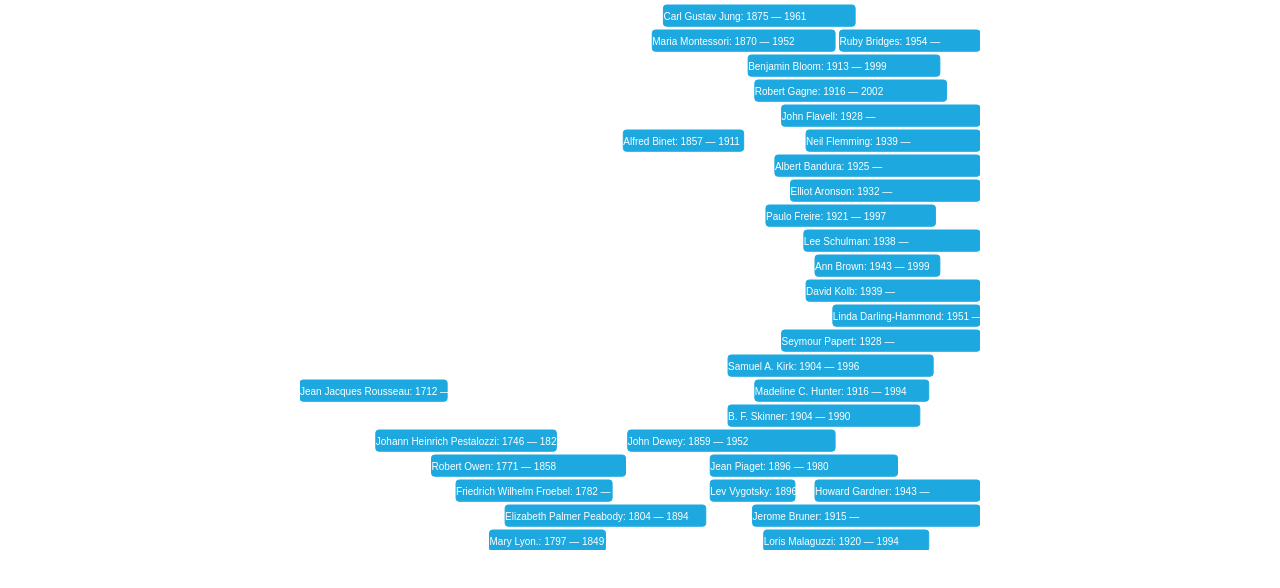
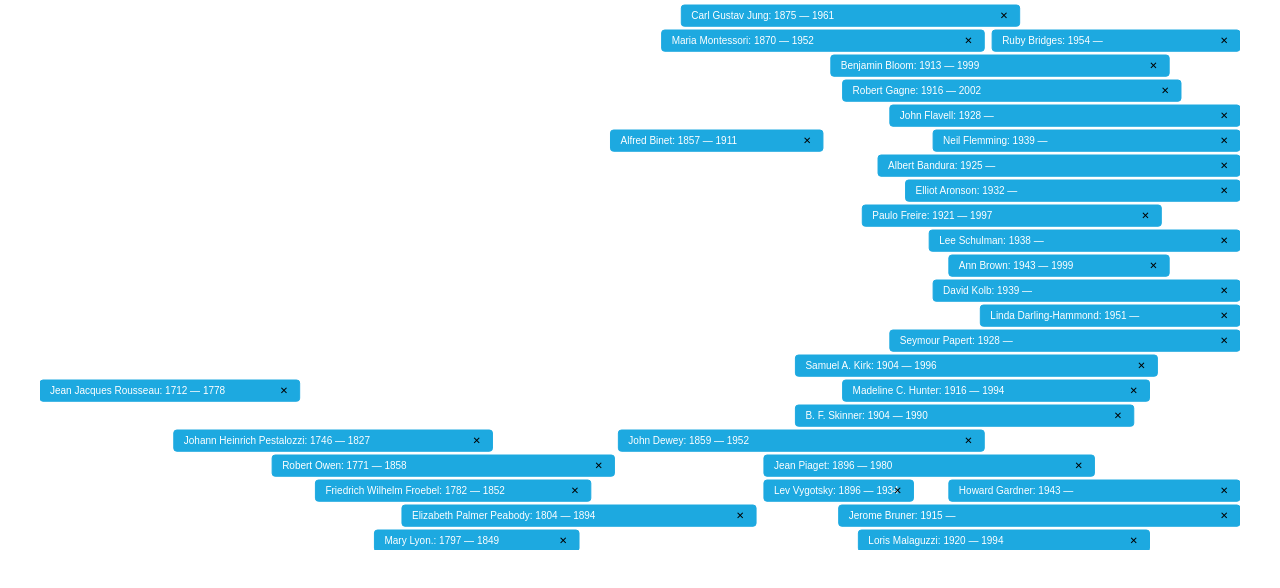
Before and after one commit to stevula/timeline-chart, a React (Create React App) app: page / in a window 1280 px wide. Shown: the top 588 px of the page. Built offline with nearby package versions, Linux system fonts and the light colour scheme.

Commit message:
Add "remove" buttons

```diff
--- a/src/Chart/index.js
+++ b/src/Chart/index.js
@@ -7,20 +7,22 @@ class Chart extends Component {
     super(props);
     this.state = {
       eduists: eduists.data,
-      rows: this.getRows(eduists.data)
     };
     this.rowHeight = 25;
-    this.width = 680;
+    this.width = 1200;
+    this.removeEduist = this.removeEduist.bind(this);
   }
 
   render() {
+    const rows = this.renderRows(this.state.eduists);
+
     return <svg
       baseProfile="full"
-      height={this.state.rows.length * this.rowHeight}
+      height={rows.length * this.rowHeight}
       version="1.1"
       width={this.width}
       xmlns="http://www.w3.org/2000/svg">
-        {this.renderRows(this.state.rows)}
+        {rows}
       </svg>;
   }
 
@@ -56,19 +58,27 @@ class Chart extends Component {
     return rows;
   }
 
-  renderRows(rowData) {
-    const { min, max } = this.getBounds(this.state.eduists);
+  renderRows(eduists) {
+    const rowData = this.getRows(eduists)
+    const { min, max } = this.getBounds(eduists);
     const scale = this.width / (max - min);
     return rowData.map((rowEduists, rowNumber) => {
       return <Row
         key={rowNumber}
         eduists={rowEduists}
         height={this.rowHeight}
+        removeEduist={this.removeEduist}
         scale={scale}
         startYear={min}
         translateY={rowNumber * this.rowHeight} />;
     });
   }
+
+  removeEduist(toDelete) {
+    this.setState(prevState => ({
+      eduists: prevState.eduists.filter(e => e.name !== toDelete)
+    }));
+  }
 }
 
 export default Chart;
--- a/src/Eduist/index.js
+++ b/src/Eduist/index.js
@@ -3,20 +3,33 @@ import React, { Component } from 'react';
 class Eduist extends Component {
   render() {
     const blue = 'rgb(29, 169, 224)';
-    const borderRadius = '3';
+    const cornerRadius = '3';
+    const fontSize = 10;
+
     return (
       <g className="Eduist" transform={`translate(${this.props.translateX}, 0)`}>
         <rect
           fill={blue}
           height={this.props.height}
-          rx={borderRadius}
-          ry={borderRadius}
+          rx={cornerRadius}
+          ry={cornerRadius}
           stroke={blue}
           width={this.props.width} />
 
-        <text y="15" fill="white" fontSize="10">
+        <text
+          fill="white"
+          fontSize={fontSize}
+          y={this.props.height * 2/3}
+          x={fontSize} >
           {`${this.props.name}: ${this.props.dob} — ${this.props.dod}`}
         </text>
+
+        <text
+          fontSize={fontSize}
+          onClick={this.props.handleClick}
+          x={this.props.width - fontSize * 2}
+          y={this.props.height * 2/3}
+          >✕</text>
       </g>
     );
   }
--- a/src/Row/index.js
+++ b/src/Row/index.js
@@ -24,6 +24,7 @@ class Row extends Component {
         dod={isAlive ? '' : eduist.death}
         height={this.props.height * .85}
         name={eduist.name}
+        handleClick={() => this.props.removeEduist(eduist.name)}
         summary={eduist.summary}
         width={width}
         translateX={startPoint} />;
```
